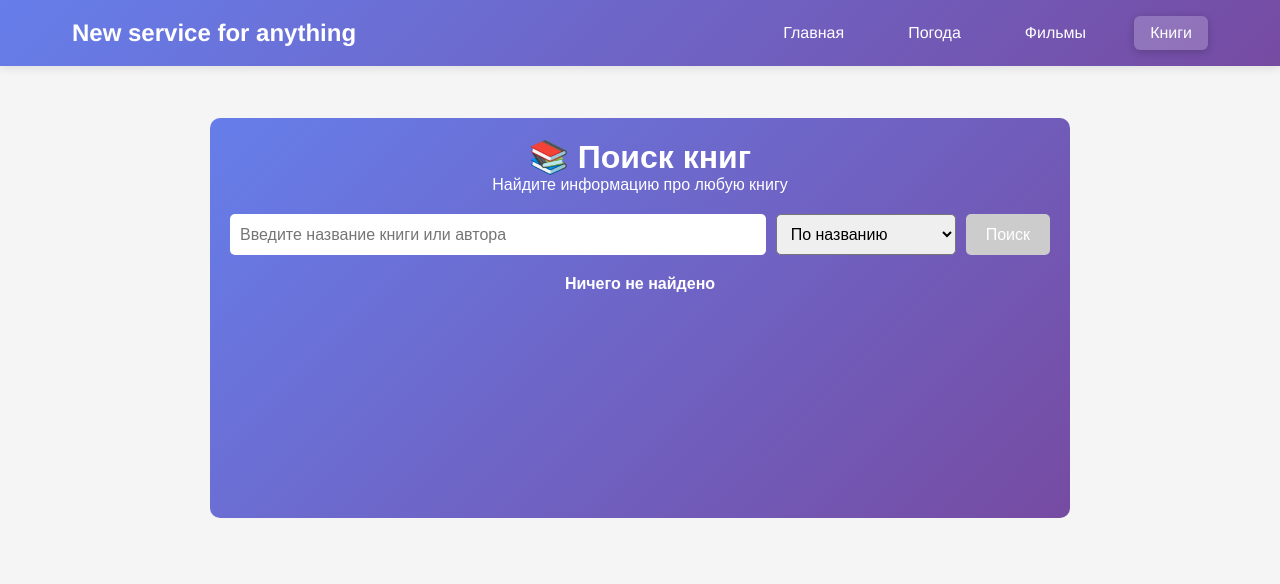
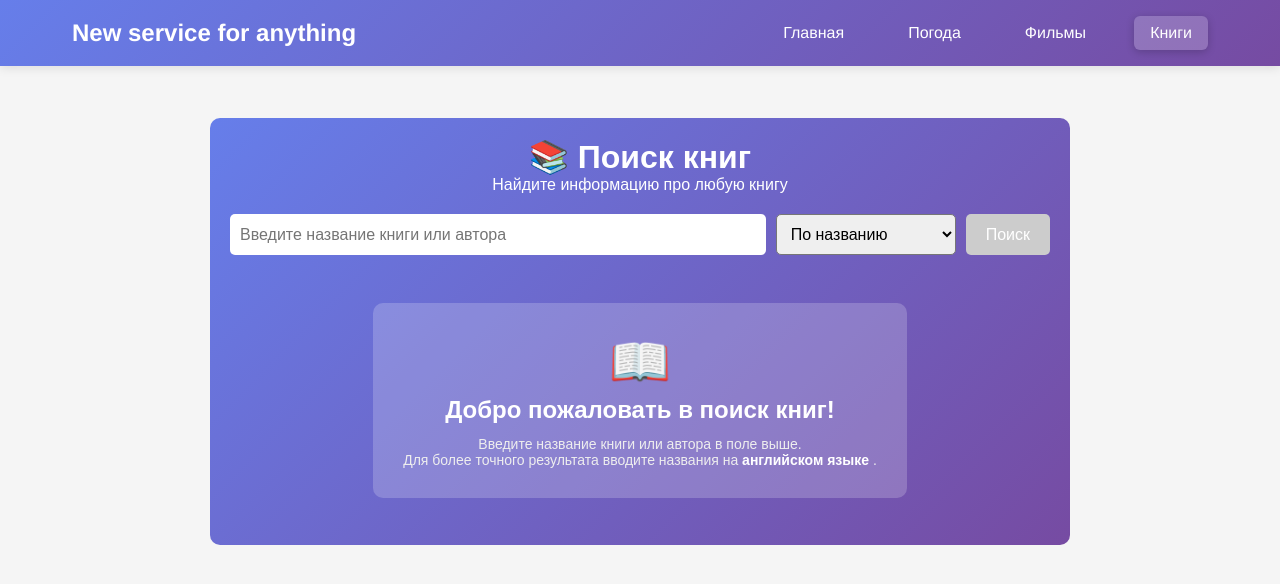
Before and after one commit to vikusido/api_hw, a Vue app: page /books in a window 1280 px wide. Shown: the top 584 px of the page. Built offline with nearby package versions, Linux system fonts and the light colour scheme.

Commit message:
changed Books.vue

```diff
--- a/src/views/Books.vue
+++ b/src/views/Books.vue
@@ -22,6 +22,21 @@
         </button>
       </div>
 
+      <div
+        v-if="!books.length && !loading && !error && !hasSearched"
+        class="welcome-message"
+      >
+        <div class="welcome-content">
+          <div class="emoji">📖</div>
+          <h3>Добро пожаловать в поиск книг!</h3>
+          <p class="hint">
+            Введите название книги или автора в поле выше. <br />
+            Для более точного результата вводите названия на
+            <span class="highlight"> английском языке </span>.
+          </p>
+        </div>
+      </div>
+
       <div v-if="loading" class="loading">Загрузка...</div>
       <div v-if="error" class="error">{{ error }}</div>
 
@@ -35,8 +50,8 @@
         </div>
       </div>
 
-      <div v-else-if="!loading && !error" class="no-results">
-        Ничего не найдено
+      <div v-else-if="!loading && !error && hasSearched" class="no-results">
+        Ничего не найдено.
       </div>
     </div>
   </div>
@@ -51,6 +66,7 @@ const searchType = ref("title");
 const books = ref([]);
 const loading = ref(false);
 const error = ref("");
+const hasSearched = ref(false);
 
 const searchBooks = async () => {
   if (!query.value.trim()) return;
@@ -58,6 +74,7 @@ const searchBooks = async () => {
   loading.value = true;
   error.value = "";
   books.value = [];
+  hasSearched.value = true;
 
   try {
     const results = await fetchBooks(query.value, searchType.value, 20);
@@ -131,6 +148,44 @@ button:disabled {
   cursor: not-allowed;
 }
 
+.welcome-message {
+  display: flex;
+  justify-content: center;
+  align-items: center;
+  height: 250px;
+}
+
+.welcome-content {
+  background: rgba(255, 255, 255, 0.2);
+  color: white;
+  border-radius: 10px;
+  padding: 30px;
+  text-align: center;
+  max-width: 550px;
+}
+
+.welcome-content h3 {
+  font-size: 24px;
+  margin-bottom: 12px;
+}
+
+.welcome-content .emoji {
+  font-size: 50px;
+  margin-bottom: 5px;
+}
+
+.hint {
+  font-size: 14px;
+  color: #eee;
+  margin-top: 10px;
+  font-style: Arial, sans-serif;
+}
+
+.hint .highlight {
+  color: white;
+  font-weight: bold;
+}
+
 .books-list {
   display: grid;
   grid-template-columns: repeat(auto-fill, minmax(150px, 1fr));
```
